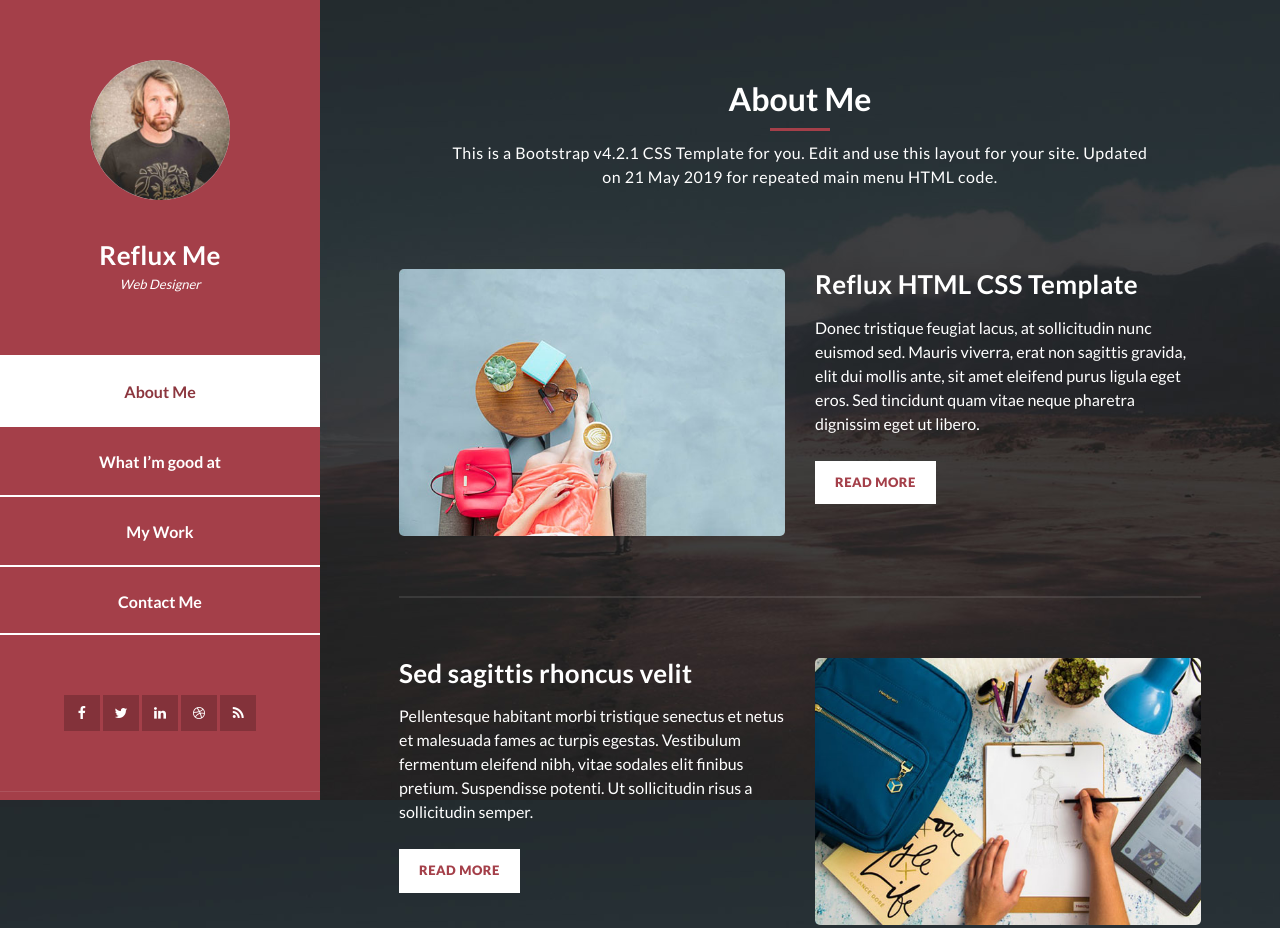
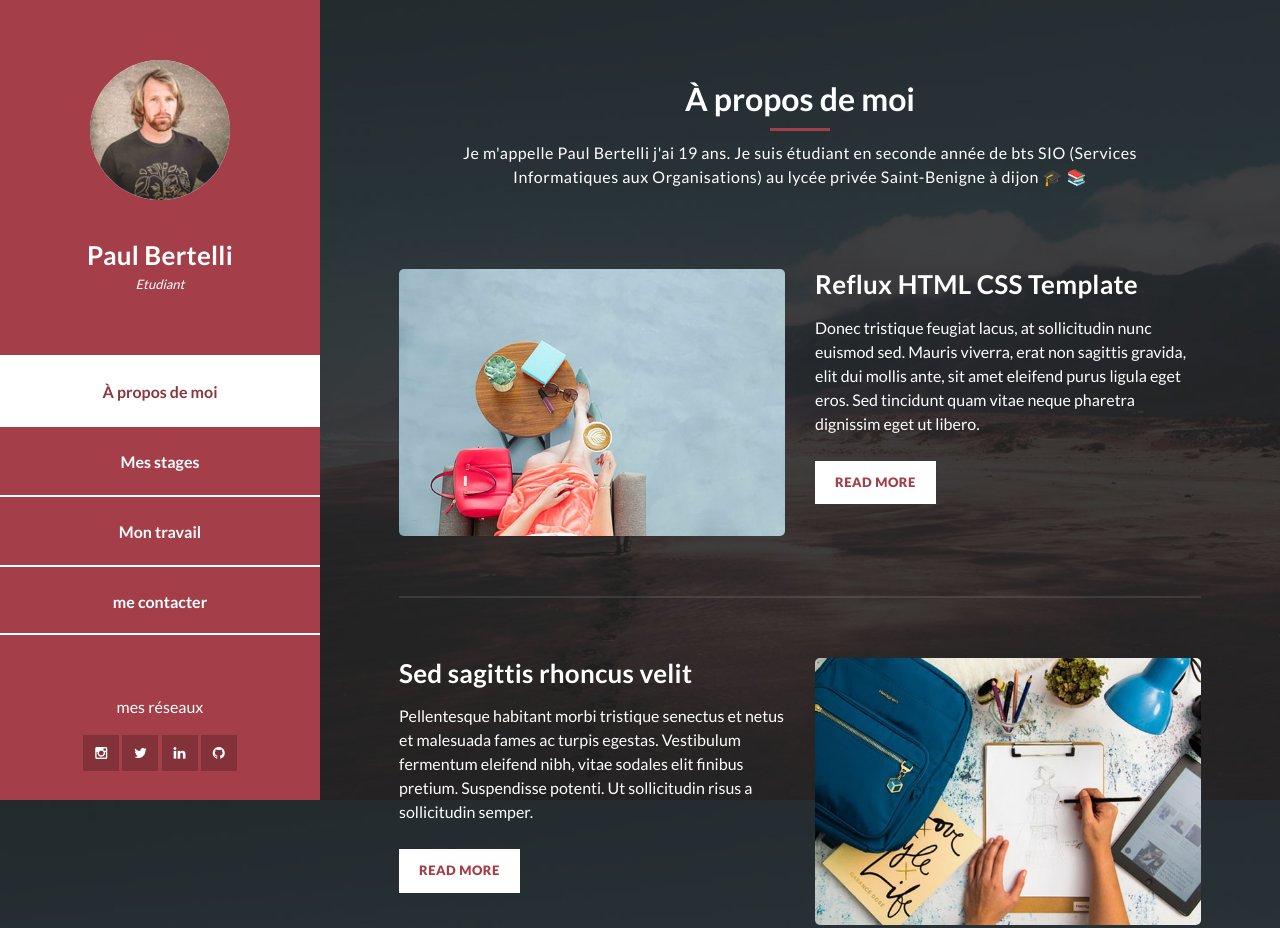
Before and after one commit to PoloCop/PoloCop.github.io, a plain HTML site: page index.html in a window 1280 px wide. Shown: the top 928 px of the page. Drawn offline with Linux system fonts and the light colour scheme.

Commit message:
info déroulé de droite

```diff
--- a/index.html
+++ b/index.html
@@ -4,11 +4,9 @@
 <head>
     <meta charset="utf-8" />
     <meta name="viewport" content="width=device-width, initial-scale=1, shrink-to-fit=no" />
-    <meta name="description" content="" />
-    <meta name="author" content="" />
     <link href="https://fonts.googleapis.com/css?family=Lato:100,300,400,700,900" rel="stylesheet" />
 
-    <title>Reflux HTML CSS Template</title>
+    <title>ePortfolio</title>
     <!--
 Reflux Template
 https://templatemo.com/tm-531-reflux
@@ -35,39 +33,37 @@ https://templatemo.com/tm-531-reflux
                         <a href="#"><img src="assets/images/author-image.jpg" alt="" /></a>
                     </div>
                     <div class="author-content">
-                        <h4>Reflux Me</h4>
-                        <span>Web Designer</span>
+                        <h4>Paul Bertelli</h4>
+                        <span>Etudiant</span>
                     </div>
                     <nav class="main-nav" role="navigation">
                         <ul class="main-menu">
-                            <li><a href="#section1">About Me</a></li>
-                            <li><a href="#section2">What I’m good at</a></li>
-                            <li><a href="#section3">My Work</a></li>
-                            <li><a href="#section4">Contact Me</a></li>
+                            <li><a href="#section1">À propos de moi </a></li>
+                            <li><a href="#section2">Mes stages</a></li>
+                            <li><a href="#section3">Mon travail</a></li>
+                            <li><a href="#section4">me contacter</a></li>
                         </ul>
                     </nav>
                     <div class="social-network">
                         <ul class="soial-icons">
+                            <p>mes réseaux</p>
                             <li>
-                                <a href="https://fb.com/templatemo"><i class="fa fa-facebook"></i
+                                <a href="https://www.instagram.com/_paul_bertelli/"><i class="fa fa-instagram"></i
                   ></a>
                             </li>
                             <li>
-                                <a href="#"><i class="fa fa-twitter"></i></a>
+                                <a href="https://twitter.com/home"><i class="fa fa-twitter"></i></a>
                             </li>
                             <li>
-                                <a href="#"><i class="fa fa-linkedin"></i></a>
+                                <a href="https://www.linkedin.com/in/paul-bertelli-563a631b6/"><i class="fa fa-linkedin"></i></a>
                             </li>
                             <li>
-                                <a href="#"><i class="fa fa-dribbble"></i></a>
-                            </li>
-                            <li>
-                                <a href="#"><i class="fa fa-rss"></i></a>
+                                <a href="https://github.com/PoloCop"><i class="fa fa-github"></i></a>
                             </li>
                         </ul>
                     </div>
                     <div class="copyright-text">
-                        <p>Copyright 2019 Reflux Design</p>
+                        <p>Portfolio-Paul_Bertelli-2021/2022</p>
                     </div>
                 </div>
             </div>
@@ -76,10 +72,11 @@ https://templatemo.com/tm-531-reflux
         <section class="section about-me" data-section="section1">
             <div class="container">
                 <div class="section-heading">
-                    <h2>About Me</h2>
+                    <h2>À propos de moi</h2>
                     <div class="line-dec"></div>
-                    <span>This is a Bootstrap v4.2.1 CSS Template for you. Edit and use
-              this layout for your site. Updated on 21 May 2019 for repeated main menu HTML code.</span
+                    <span>Je m'appelle Paul Bertelli j'ai 19 ans.
+                        Je suis étudiant en seconde année de bts SIO (Services Informatiques aux Organisations)
+                        au lycée privée Saint-Benigne à dijon 🎓 📚</span
             >
           </div>
           <div class="left-image-post">
```
